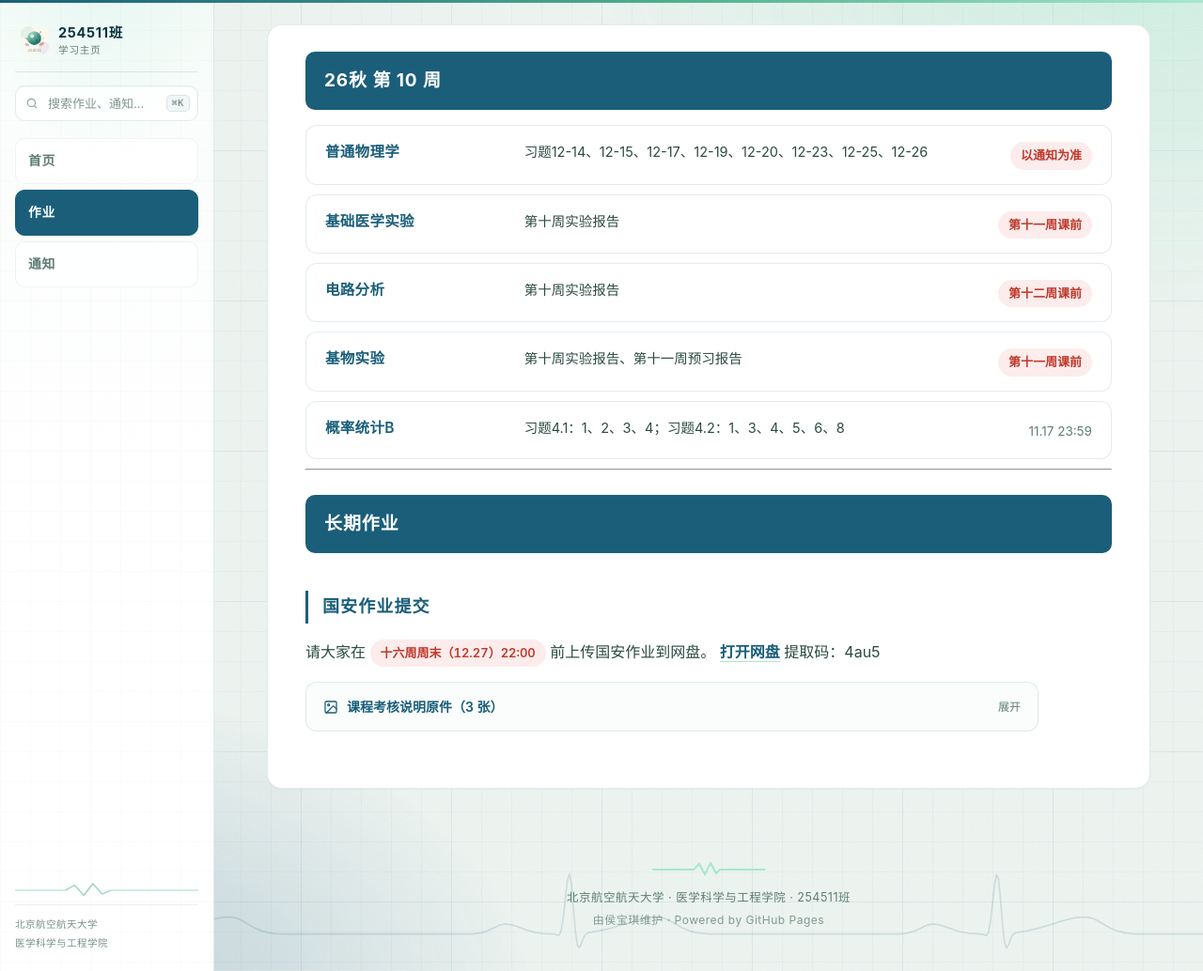
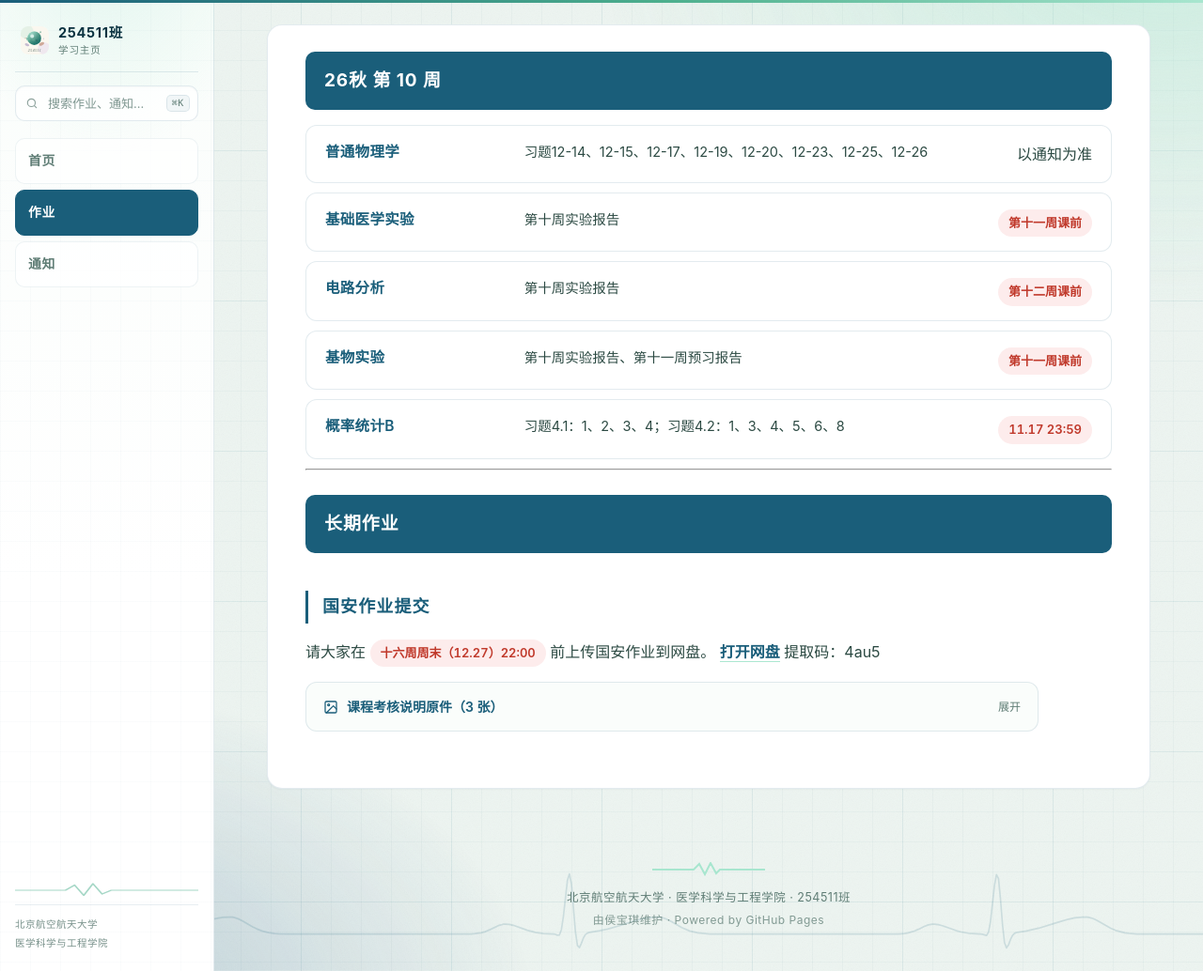
Before and after one commit to BertAGT/254511-Notifications, a Jekyll site: the page built from homework.md, in a window 1280 px wide and 1034 px high. Shown: the whole window at 94% size. Built offline with Jekyll 4.4.1, drawn with Linux system fonts in a browser that asks for light colours.

Commit message:
Update homework deadlines in homework.md

```diff
--- a/homework.md
+++ b/homework.md
@@ -10,11 +10,11 @@ nav: homework
 
 | 科目 | 作业内容 | 截止时间 |
 |------|----------|----------|
-| 普通物理学 | 习题12-14、12-15、12-17、12-19、12-20、12-23、12-25、12-26 | <span class="deadline">以通知为准</span> |
+| 普通物理学 | 习题12-14、12-15、12-17、12-19、12-20、12-23、12-25、12-26 | <span class="=tbd">以通知为准</span> |
 | 基础医学实验 | 第十周实验报告 | <span class="deadline">第十一周课前</span> |
 | 电路分析 | 第十周实验报告 | <span class="deadline">第十二周课前</span> |
 | 基物实验 | 第十周实验报告、第十一周预习报告 | <span class="deadline">第十一周课前</span> |
-| 概率统计B | 习题4.1：1、2、3、4；习题4.2：1、3、4、5、6、8 | <span class="tbd">11.17 23:59</span> |
+| 概率统计B | 习题4.1：1、2、3、4；习题4.2：1、3、4、5、6、8 | <span class="deadline">11.17 23:59</span> |
 
 ---
 
```
